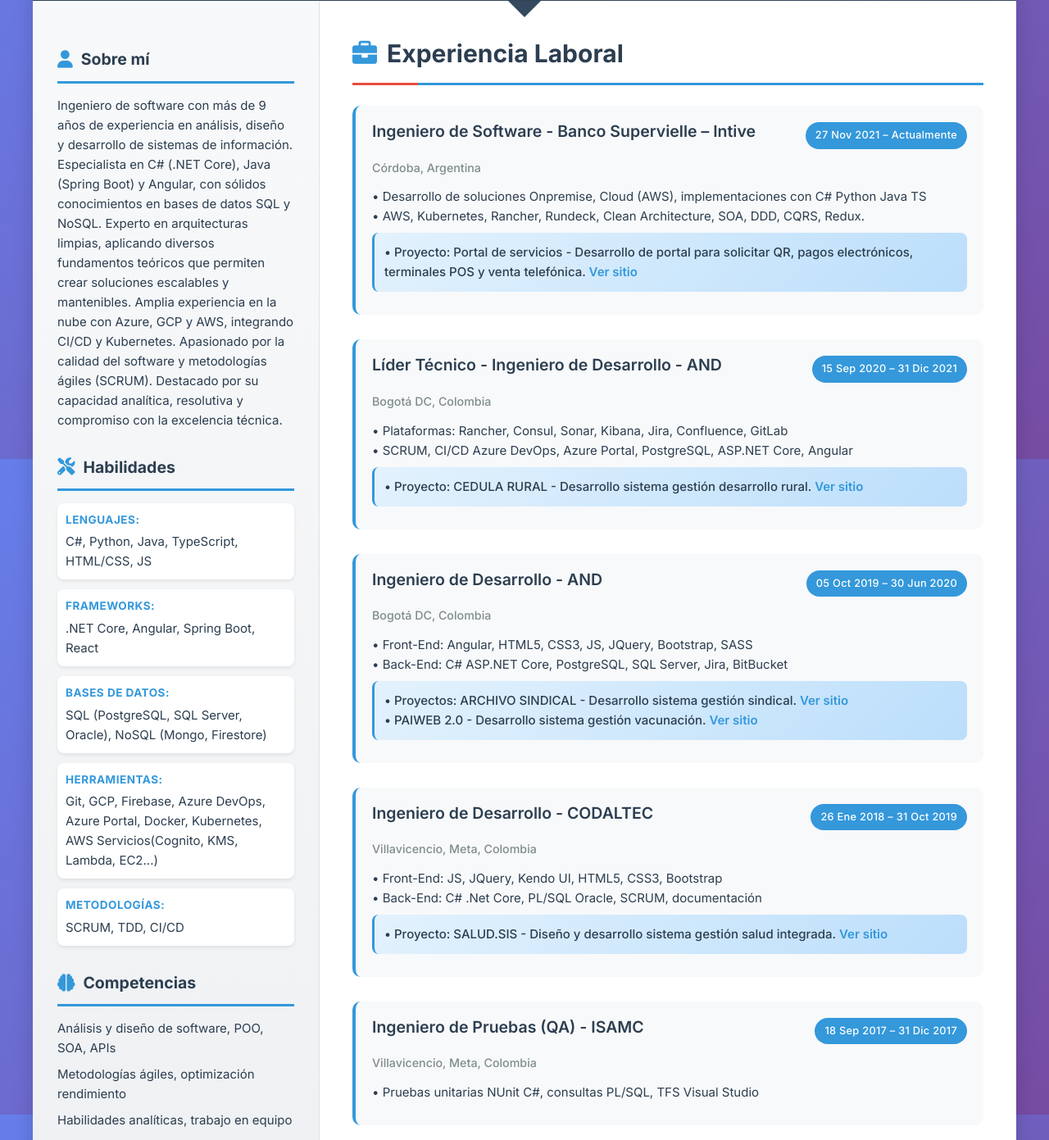
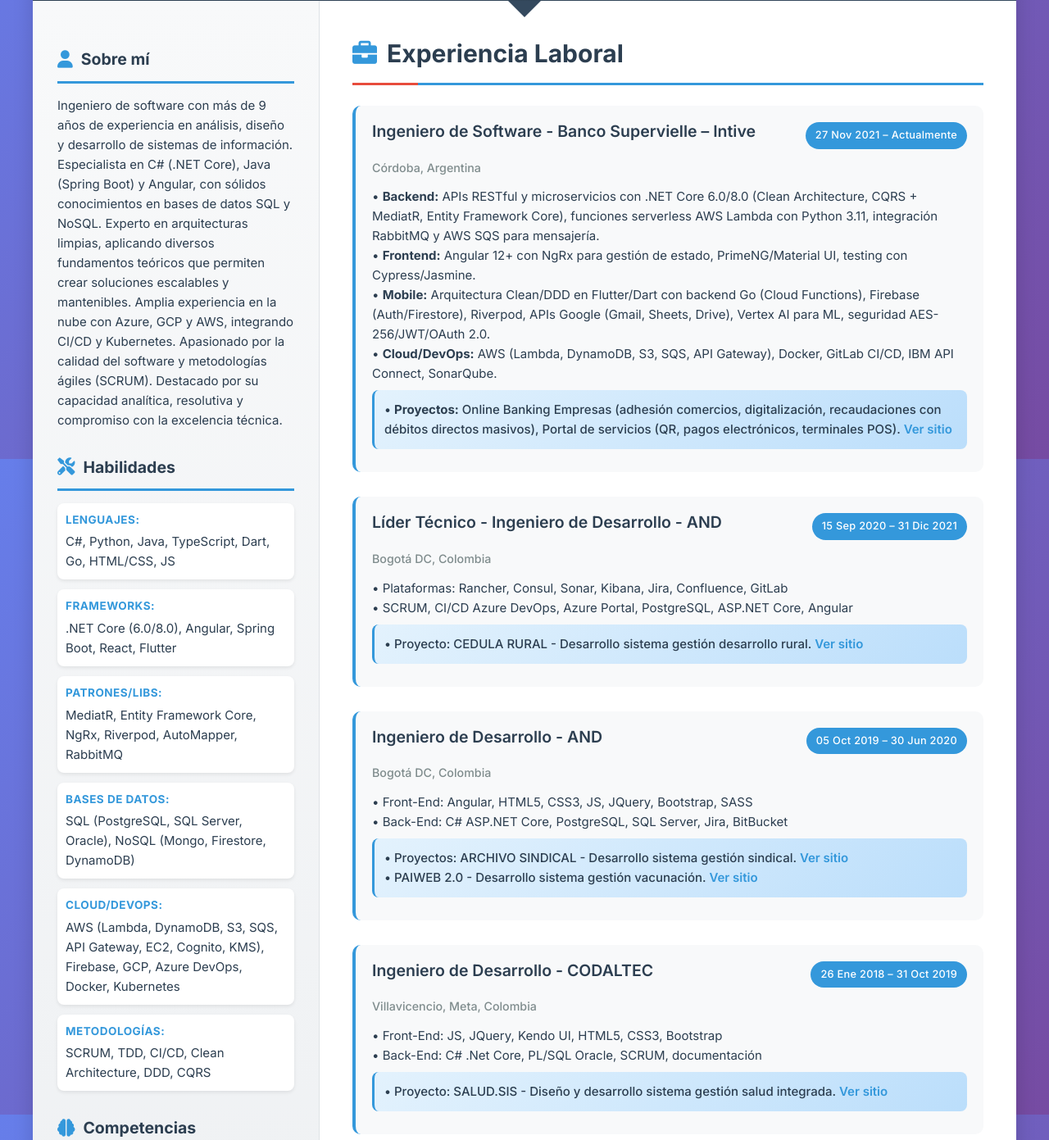
Before and after one commit to otoro90/cv, a plain HTML site: page index.html in a window 1280 px wide. Shown: the part 240-1631 px from the top of the page at 82% size. Drawn offline with Linux system fonts and the light colour scheme.

Commit message:
Actualizar secciones de habilidades y experiencia en el CV con nuevas tecnologías y proyectos.

```diff
--- a/index.html
+++ b/index.html
@@ -36,19 +36,22 @@
             <section id="habilidades" aria-labelledby="habilidades-heading">
                 <h2 id="habilidades-heading"><i class="fas fa-tools"></i> Habilidades</h2>
                 <div class="skill-category">
-                    <strong>Lenguajes:</strong> C#, Python, Java, TypeScript, HTML/CSS, JS
+                    <strong>Lenguajes:</strong> C#, Python, Java, TypeScript, Dart, Go, HTML/CSS, JS
                 </div>
                 <div class="skill-category">
-                    <strong>Frameworks:</strong> .NET Core, Angular, Spring Boot, React
+                    <strong>Frameworks:</strong> .NET Core (6.0/8.0), Angular, Spring Boot, React, Flutter
                 </div>
                 <div class="skill-category">
-                    <strong>Bases de Datos:</strong> SQL (PostgreSQL, SQL Server, Oracle), NoSQL (Mongo, Firestore)
+                    <strong>Patrones/Libs:</strong> MediatR, Entity Framework Core, NgRx, Riverpod, AutoMapper, RabbitMQ
                 </div>
                 <div class="skill-category">
-                    <strong>Herramientas:</strong> Git, GCP, Firebase, Azure DevOps, Azure Portal, Docker, Kubernetes, AWS Servicios(Cognito, KMS, Lambda, EC2...)
+                    <strong>Bases de Datos:</strong> SQL (PostgreSQL, SQL Server, Oracle), NoSQL (Mongo, Firestore, DynamoDB)
                 </div>
                 <div class="skill-category">
-                    <strong>Metodologías:</strong> SCRUM, TDD, CI/CD
+                    <strong>Cloud/DevOps:</strong> AWS (Lambda, DynamoDB, S3, SQS, API Gateway, EC2, Cognito, KMS), Firebase, GCP, Azure DevOps, Docker, Kubernetes
+                </div>
+                <div class="skill-category">
+                    <strong>Metodologías:</strong> SCRUM, TDD, CI/CD, Clean Architecture, DDD, CQRS
                 </div>
             </section>
 
@@ -89,9 +92,11 @@
                     <time datetime="2021-11-27">27 Nov 2021 – Actualmente</time>
                 </div>
                 <p>Córdoba, Argentina</p>
-                <p>• Desarrollo de soluciones Onpremise, Cloud (AWS), implementaciones con C# Python Java TS<br>
-                • AWS, Kubernetes, Rancher, Rundeck, Clean Architecture, SOA, DDD, CQRS, Redux.<br>
-                <span class="project-highlight">• Proyecto: Portal de servicios - Desarrollo de portal para solicitar QR, pagos electrónicos, terminales POS y venta telefónica. <a href="https://www.supervielle.com.ar/negocios/empresas">Ver sitio</a></span></p>
+                <p>• <strong>Backend:</strong> APIs RESTful y microservicios con .NET Core 6.0/8.0 (Clean Architecture, CQRS + MediatR, Entity Framework Core), funciones serverless AWS Lambda con Python 3.11, integración RabbitMQ y AWS SQS para mensajería.<br>
+                • <strong>Frontend:</strong> Angular 12+ con NgRx para gestión de estado, PrimeNG/Material UI, testing con Cypress/Jasmine.<br>
+                • <strong>Mobile:</strong> Arquitectura Clean/DDD en Flutter/Dart con backend Go (Cloud Functions), Firebase (Auth/Firestore), Riverpod, APIs Google (Gmail, Sheets, Drive), Vertex AI para ML, seguridad AES-256/JWT/OAuth 2.0.<br>
+                • <strong>Cloud/DevOps:</strong> AWS (Lambda, DynamoDB, S3, SQS, API Gateway), Docker, GitLab CI/CD, IBM API Connect, SonarQube.<br>
+                <span class="project-highlight">• <strong>Proyectos:</strong> Online Banking Empresas (adhesión comercios, digitalización, recaudaciones con débitos directos masivos), Portal de servicios (QR, pagos electrónicos, terminales POS). <a href="https://www.supervielle.com.ar/negocios/empresas">Ver sitio</a></span></p>
             </article>
             <article>
                 <div class="article-header">
```
